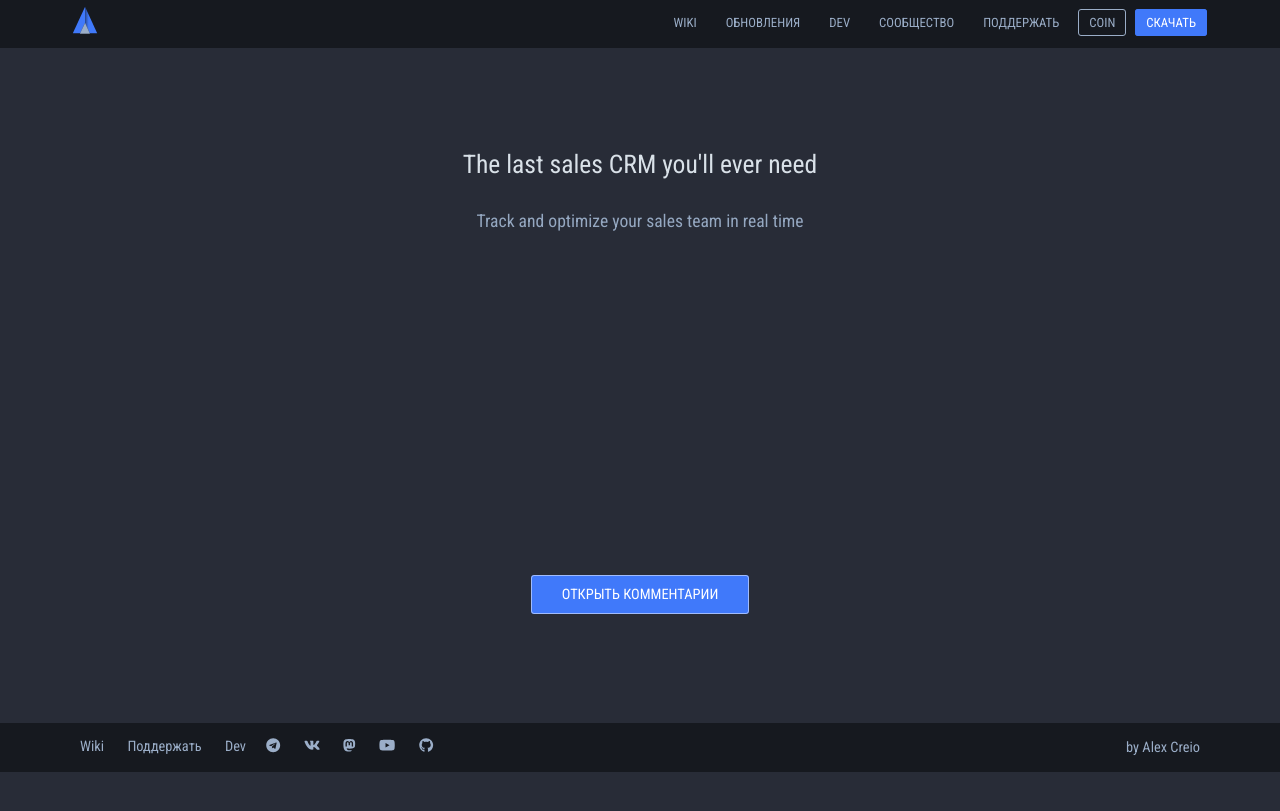
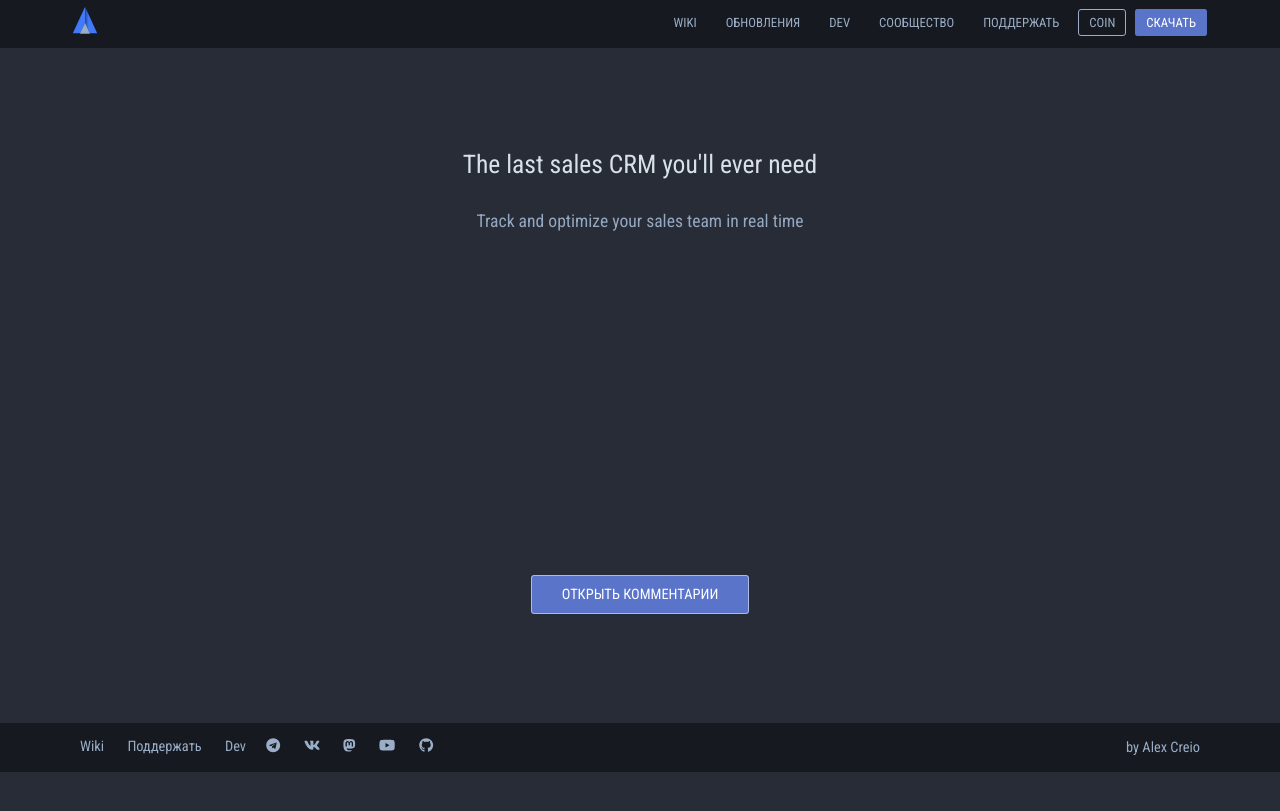
Before and after one commit to bullik01/ctlos.github.io, a Jekyll site: the page built from _pages/up.html, in a window 1280 px wide. Shown: the top 811 px of the page. Built offline with Jekyll 4.4.1, drawn with Linux system fonts in a browser that asks for light colours; nearby versions of some CDN libraries; a script that is not in the unit is left out; comment, search, counter and statistics services are not loaded.

Commit message:
2019.05.14 Update

```diff
--- a/_sass/variables.scss
+++ b/_sass/variables.scss
@@ -2,7 +2,8 @@ $brand-color: #282c37;
 $secondary-brand-color: #282c37;
 $middle-gradient-color: mix($brand-color, $secondary-brand-color, 95%);
 $accent: #9baec8;
-$brand_accent: #4079fa;
+$brand: #4079fa;
+$brand_accent: #5a74ca;
 $bgc_dark: #16191f;
 $bgc_darker: #282c37;
 $light_color: #fff;
```
